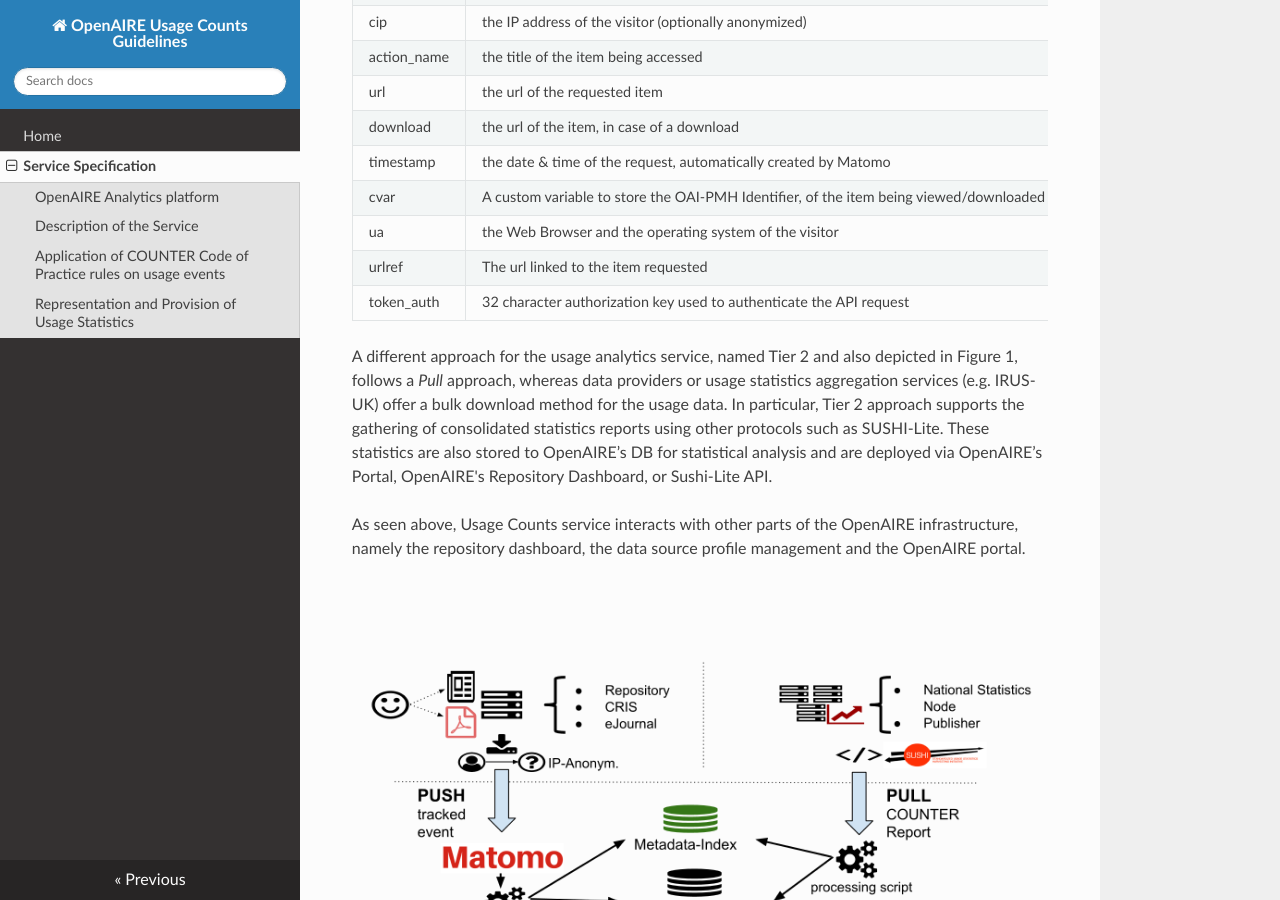
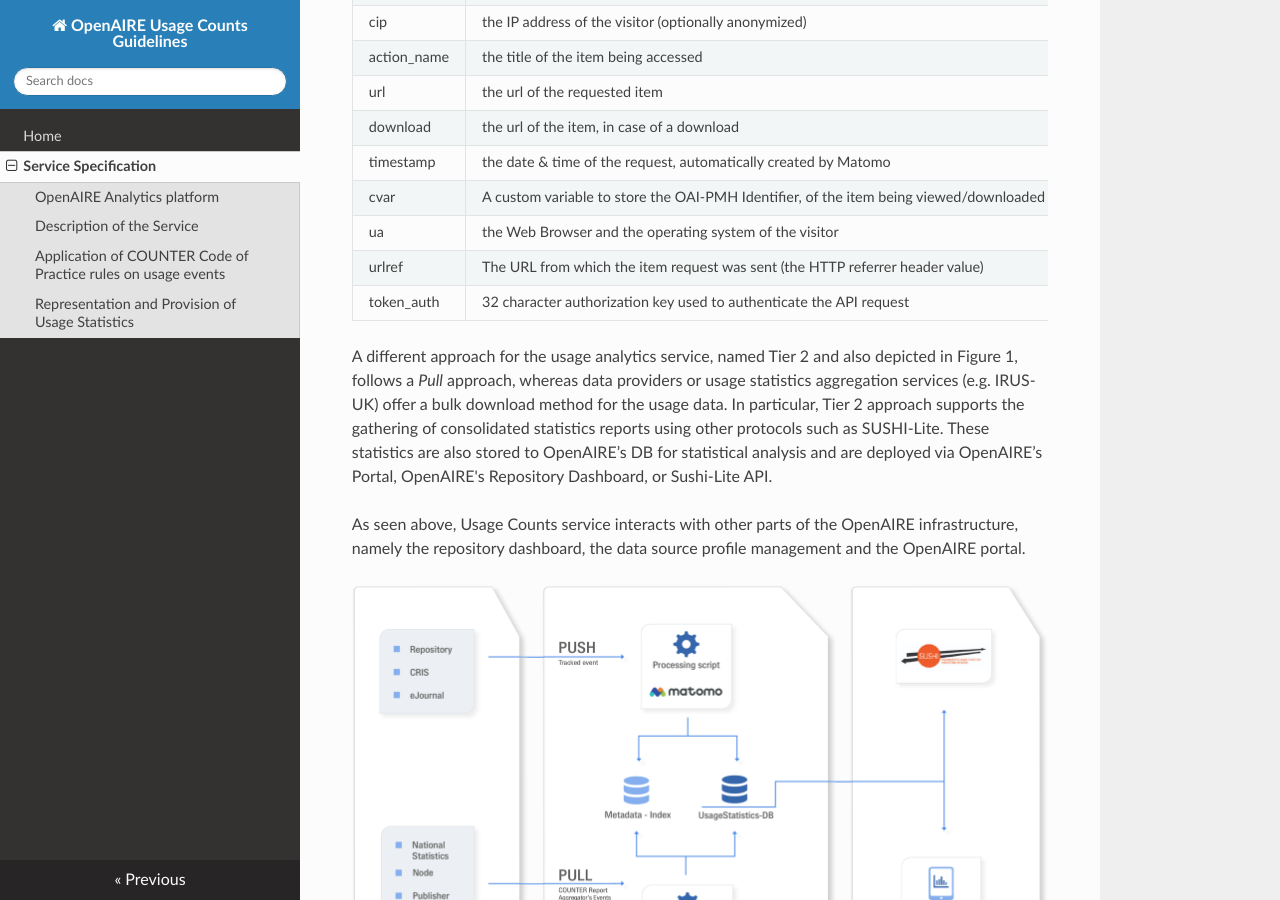
Before and after one commit to openaire/usage-statistics-guidelines, an MkDocs documentation site: the page built from docs/service-specification/service-spec.md, in a window 1280 px wide and 900 px high, scrolled down 1635 px. Built offline with MkDocs 1.6.1, drawn with Linux system fonts in a browser that asks for light colours; nearby versions of some CDN libraries.

Commit message:
Changes in: - Documentation - Graph

```diff
--- a/docs/service-specification/service-spec.md
+++ b/docs/service-specification/service-spec.md
@@ -1,4 +1,4 @@
-#  Usage Counts Service Specification
+# Usage Counts Service Specification
 
 ## OpenAIRE Analytics platform
 OpenAIRE’s usage counts service uses the [Matomo Open Source Analytics platform][matomo] to track usage activity. Matomo is a platform for web traffic analysis which started in 2007 and has recently become the world's leading open-source analytics platform. Matomo provides users with valuable insights into their website traffic and visitors activity.  The main advantage of Matomo against other analytics platforms, e.g. Google Analytics, is its approach to ownership of collected data. All information gathered, is available and controlled only by Matomo users and by default is not shared with any third parties.
@@ -40,7 +40,7 @@
 | timestamp | the date & time of the request, automatically created by Matomo
 | cvar | A custom variable to store the OAI-PMH Identifier, of the item being viewed/downloaded
 | ua | the Web Browser and the operating system of the visitor
-| urlref | The url linked to the item requested
+| urlref | The URL from which the item request was sent (the HTTP referrer header value)
 | token_auth | 32 character authorization key used to authenticate the API request
 
 
@@ -79,7 +79,7 @@
 In OpenAIRE’s case the 10s and 30s time window for views and downloads are implemented respectively. Sessions are automatically identified by Matomo. Regarding repository records with multiple files associated (e.g. multiple book chapters), download requests are counted multiple times if the identifier (e.g. Handle, DOI) is the same.
 
 
-##  Representation and Provision of Usage Statistics
+## Representation and Provision of Usage Statistics
 
 After COUNTER rules are applied, the resulting usage statistics are represented in the OpenAIRE's dashboard for repository mangers, in the OpenAIRE portal per data source and document using a variety of charts. The statistics can also be requested as COUNTER Reports from the [SUSHI-Lite endpoint][sushiliteendpoint]. The relevant usage reports generated by OpenAIRE are:
 
```
Also changed, not shown: docs/img/TiersCollectionWorkflows.png.
